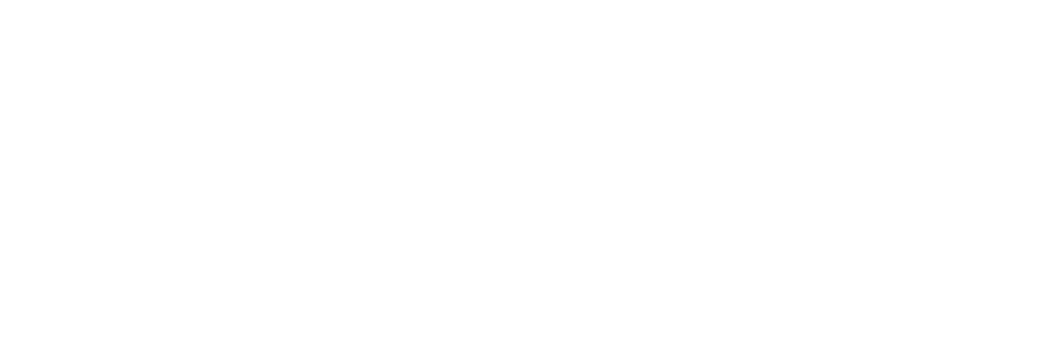
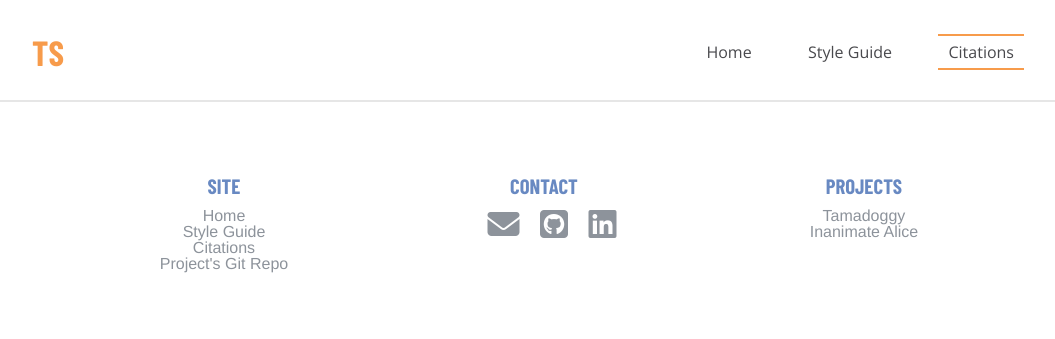
Before and after one commit to tsummerl/P03-Portfolio-, a plain HTML site: page website/citations.html in a window 1280 px wide. Shown: the whole page, without its empty margins (96-1151 px from the left). Drawn offline with nearby package versions, Linux system fonts and the light colour scheme.

Commit message:
Adding style guide and links to styleguide

```diff
--- a/website/alice.html
+++ b/website/alice.html
@@ -24,7 +24,7 @@
                 <div class="col-xs-10 col-sm-8 end-xs header-links">
                     <div><a class="in-text" href="index.html">Home</a></div>
                     <div><a class="in-text" href="style-guide.html">Style Guide</a></div>
-                    <div><a class="in-text" href="#">Citations</a></div>
+                    <div><a class="in-text" href="citations.html">Citations</a></div>
                 </div>
             </div>
         </nav>
@@ -144,6 +144,7 @@
         </footer>
 	</main>
 <script src="js/jquery-2.1.1.js"></script>
+<script src="https://use.fontawesome.com/9da350f4cd.js"></script>
 <script src="js/main.js"></script> <!-- Resource jQuery -->
 </body>
 </html>
--- a/website/citations.html
+++ b/website/citations.html
@@ -0,0 +1,59 @@
+<!doctype html>
+<html lang="en" class="no-js">
+<head>
+	<meta charset="UTF-8">
+	<meta name="viewport" content="width=device-width, initial-scale=1">
+	<link href="https://fonts.googleapis.com/css?family=Barlow+Condensed:400,500,600,700|Open+Sans:400,600,700" rel="stylesheet">
+
+	<!-- <link rel="stylesheet" href="css/skeleton.css"> -->
+	<link rel="stylesheet" href="css/reset.css"> <!-- CSS reset -->
+	<script src="js/modernizr.js"></script> <!-- Modernizr -->
+	<link rel="stylesheet" href="css/flexboxgrid.css">
+	<link rel="stylesheet" href="scss/style-guide.css"> <!-- Resource style -->
+
+	<title>Twilight Summerland - Citations</title>
+</head>
+<body>
+	<header>
+		<nav class="padding-small ">
+			<div class="row align-center main-nav">
+				<div class="col-xs-2 col-sm-4">
+					<a class="in-text active" href="index.html"><p class="nav-fontDisplay">TS</p></a>
+				</div>
+				<div class="col-xs-10 col-sm-8 end-xs header-links">
+					<div><a class="in-text" href="index.html">Home</a></div>
+					<div><a class="in-text" href="style-guide.html">Style Guide</a></div>
+					<div><a class="in-text active" href="citations.html">Citations</a></div>
+				</div>
+			</div>
+		</nav>
+	</header>
+	<main class="container">
+		<footer>
+			<div class="row">
+				<div class="col-xs-6 col-sm-4">
+					<h2>Site</h2>
+					<div><a href="index.html">Home</a></div>
+					<div><a href="style-guide.html">Style Guide</a></div>
+					<div><a href="#">Citations</a></div>
+					<div><a href="https://github.com/tsummerl/P03-Portfolio-">Project's Git Repo</a></div>
+				</div>
+				<div class="contact col-xs-6 col-sm-4">
+					<h2>Contact</h2>
+					<a href="mailto:tsummerl@sfu.ca" aria-label="Email Twilight Summerland" target="_top"><i class="fa fa-envelope fa-2x" aria-hidden="true"></i></a>
+					<a href="https://github.com/tsummerl" aria-label="Twilight Summerland's Github"><i class="fa fa-github-square fa-2x" aria-hidden="true"></i></a>
+					<a href="https://linkedin.com/in/tsummerland" aria-label="Twilight Summerland's LinkedIn"><i class="fa fa-linkedin-square fa-2x" aria-hidden="true"></i></a>
+				</div>
+				<div class="col-xs-12 col-sm-4">
+					<h2>Projects</h2>
+					<div><a href="tamadoggy.html">Tamadoggy</a></div>
+					<div><a href="alice.html">Inanimate Alice</a></div>
+				</div>
+			</div>
+		</footer>
+	</main>
+<script src="js/jquery-2.1.1.js"></script>
+<script src="js/main.js"></script> <!-- Resource jQuery -->
+<script src="https://use.fontawesome.com/9da350f4cd.js"></script>
+</body>
+</html>
--- a/website/scss/style-guide.scss
+++ b/website/scss/style-guide.scss
@@ -1,9 +1,6 @@
 @import 'bourbon/bourbon'; // http://bourbon.io/
 
 @import '../partials/layout'; // responsive grid and media queries
-
-// color palette - these colors will be the color swatches of the Colors section
-
 
 $color-1: #f9be5e;
 $color-2: #ff4046;
```
Also changed, not shown: website/index.html (+1 -1 lines), website/style-guide.html (+2 -1 lines), website/tamadoggy.html (+2 -1 lines), 2 other files.
